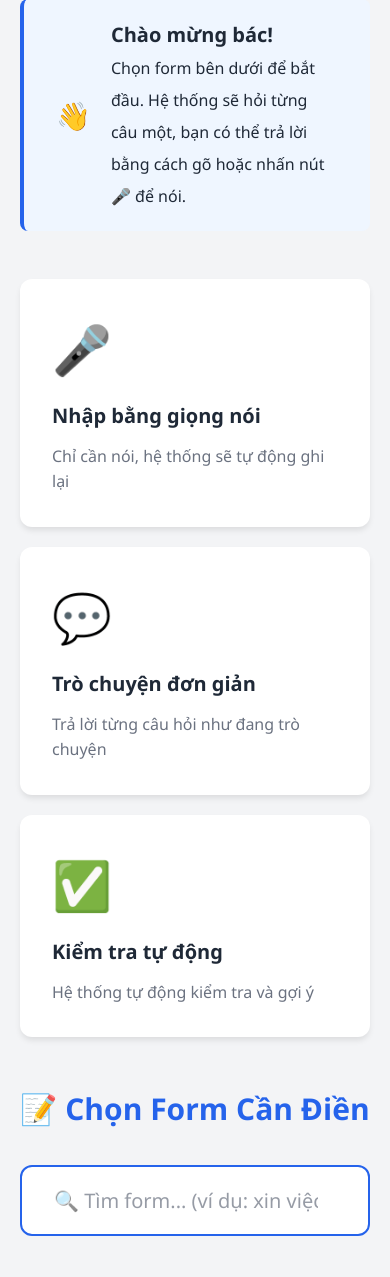
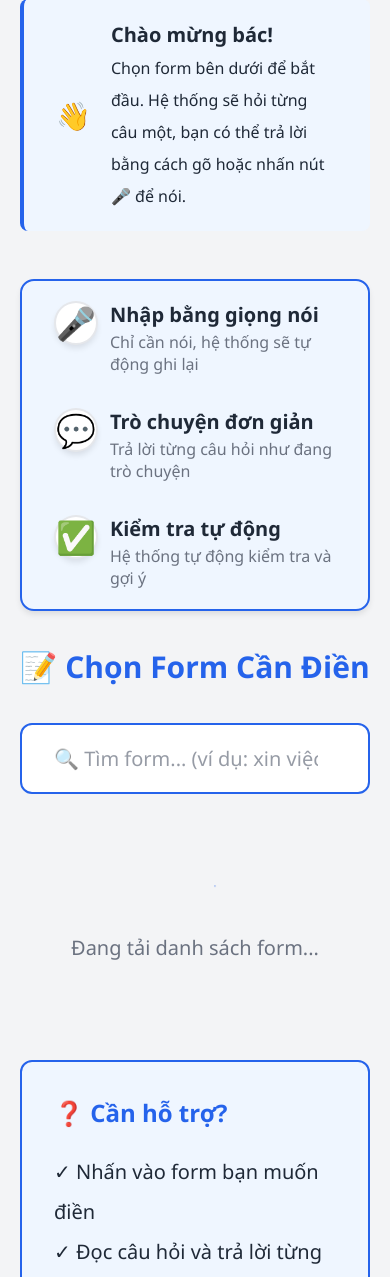
Before and after one commit to magicpro97/elder-friendly-form-pipeline, a Python web app: template templates/index.html in a window 390 px wide. Shown: the part 561-1838 px from the top of the page. Run offline with Jinja, Linux system fonts and the light colour scheme; the template is opened without the code that fills it, so the values that code supplies are empty.

Commit message:
UI: redesign assistive features as horizontal banner\n\n- Changed from card-based layout to banner layout\n- Horizontal items with icons, titles, and descriptions\n- Better visual separation from form cards\n- Responsive: stacks on mobile, horizontal on desktop\n- Improved accessibility with proper ARIA labels

```diff
--- a/static/css/main.css
+++ b/static/css/main.css
@@ -1128,6 +1128,72 @@
   text-decoration: underline;
 }
 
+/* Assistive Feature Banner (distinct from form cards) */
+.assistive-feature-banner {
+  display: flex;
+  gap: var(--spacing-lg);
+  align-items: center;
+  background: var(--bg-accent);
+  border: 2px solid var(--primary-color);
+  border-radius: 14px;
+  padding: var(--spacing-md) var(--spacing-lg);
+  box-shadow: var(--shadow);
+}
+
+.assistive-feature-item {
+  display: flex;
+  align-items: flex-start;
+  gap: var(--spacing-sm);
+  flex: 1 1 0;
+}
+
+.assistive-icon {
+  font-size: 32px;
+  width: 44px;
+  height: 44px;
+  display: inline-flex;
+  align-items: center;
+  justify-content: center;
+  background: var(--bg-primary);
+  border-radius: 50%;
+  border: 2px solid var(--border-color);
+  box-shadow: var(--shadow);
+}
+
+.assistive-copy {
+  line-height: 1.4;
+}
+
+.assistive-title {
+  font-size: var(--font-large);
+  font-weight: 700;
+  color: var(--text-primary);
+}
+
+.assistive-desc {
+  font-size: var(--font-base);
+  color: var(--text-secondary);
+  margin-top: 2px;
+}
+
+.assistive-divider {
+  width: 2px;
+  align-self: stretch;
+  background: var(--border-color);
+  border-radius: 2px;
+}
+
+@media (max-width: 700px) {
+  .assistive-feature-banner {
+    flex-direction: column;
+    align-items: stretch;
+  }
+
+  .assistive-divider {
+    display: none;
+  }
+}
+
 /* Print styles */
 @media print {
   .header,
--- a/static/js/app.js
+++ b/static/js/app.js
@@ -138,7 +138,10 @@
     const btn = document.getElementById("fontSizeToggle");
     if (btn) {
       btn.textContent = isEnlarged ? "🔍 Chữ nhỏ lại" : "🔍 Chữ to hơn";
-      btn.setAttribute("aria-label", isEnlarged ? "Thu nhỏ chữ" : "Phóng to chữ");
+      btn.setAttribute(
+        "aria-label",
+        isEnlarged ? "Thu nhỏ chữ" : "Phóng to chữ"
+      );
     }
 
     this.trackEvent("font_size_toggle", { enlarged: isEnlarged });
@@ -170,16 +173,19 @@
     }
 
     // Filter by title or aliases
-    const filtered = this.allForms.filter(form => {
+    const filtered = this.allForms.filter((form) => {
       const titleMatch = form.title.toLowerCase().includes(searchTerm);
-      const aliasMatch = form.aliases && form.aliases.some(alias =>
-        alias.toLowerCase().includes(searchTerm)
-      );
+      const aliasMatch =
+        form.aliases &&
+        form.aliases.some((alias) => alias.toLowerCase().includes(searchTerm));
       return titleMatch || aliasMatch;
     });
 
     this.displayForms(filtered);
-    this.trackEvent("search_used", { query: searchTerm, results: filtered.length });
+    this.trackEvent("search_used", {
+      query: searchTerm,
+      results: filtered.length,
+    });
 
     // Show message if no results
     if (filtered.length === 0) {
@@ -205,13 +211,13 @@
       const recent = this.getRecentForms();
 
       // Remove existing entry if present
-      const filtered = recent.filter(f => f.formId !== formId);
+      const filtered = recent.filter((f) => f.formId !== formId);
 
       // Add to beginning
       filtered.unshift({
         formId,
         formTitle,
-        accessedAt: new Date().toISOString()
+        accessedAt: new Date().toISOString(),
       });
 
       // Keep only last 5
@@ -248,18 +254,28 @@
           🕐 Gần đây bác đã làm
         </h3>
         <div class="recent-forms-grid">
-          ${recent.map(form => `
+          ${recent
+            .map(
+              (form) => `
             <div class="recent-form-item" role="button" tabindex="0"
-                 onclick="assistant.startForm('${form.formId}', '${form.formTitle}')"
-                 onkeydown="if(event.key==='Enter'||event.key===' '){assistant.startForm('${form.formId}', '${form.formTitle}')}"
+                 onclick="assistant.startForm('${form.formId}', '${
+                form.formTitle
+              }')"
+                 onkeydown="if(event.key==='Enter'||event.key===' '){assistant.startForm('${
+                   form.formId
+                 }', '${form.formTitle}')}"
                  aria-label="Mở form ${form.formTitle}">
               <div class="recent-form-info">
                 <div class="recent-form-title">${form.formTitle}</div>
-                <div class="recent-form-time">${this.formatDate(form.accessedAt)}</div>
+                <div class="recent-form-time">${this.formatDate(
+                  form.accessedAt
+                )}</div>
               </div>
               <span style="font-size: 24px;">▶️</span>
             </div>
-          `).join('')}
+          `
+            )
+            .join("")}
         </div>
       </div>
     `;
@@ -275,7 +291,7 @@
         startDate: new Date().toISOString(),
         events: {},
         errors: {},
-        buttonInteractions: {}
+        buttonInteractions: {},
       });
     }
   }
@@ -369,7 +385,6 @@
   }
 
   // ===== END NEW FEATURES =====
-
 
   // Load available forms
   async loadForms() {
@@ -758,21 +773,30 @@
     const showHint = !!(hint && !hasInlineExample && !hintInText);
 
     // Create unique ID for TTS button
-    const ttsId = `tts-${Date.now()}-${Math.random().toString(36).substr(2, 9)}`;
+    const ttsId = `tts-${Date.now()}-${Math.random()
+      .toString(36)
+      .substr(2, 9)}`;
 
     messageDiv.innerHTML = `
       <div class="message-avatar">${avatar}</div>
       <div class="message-content">
         ${text}
         ${showHint ? `<div class="message-hint">Ví dụ: ${hint}</div>` : ""}
-        ${type === "assistant" && this.ttsAvailable ? `
+        ${
+          type === "assistant" && this.ttsAvailable
+            ? `
           <button class="tts-button" id="${ttsId}"
-                  onclick="assistant.speakText('${text.replace(/'/g, "\\'")}', document.getElementById('${ttsId}'))"
+                  onclick="assistant.speakText('${text.replace(
+                    /'/g,
+                    "\\'"
+                  )}', document.getElementById('${ttsId}'))"
                   aria-label="Đọc câu hỏi"
                   title="Nhấn để nghe câu hỏi">
             🔊
           </button>
-        ` : ""}
+        `
+            : ""
+        }
       </div>
     `;
 
--- a/templates/index.html
+++ b/templates/index.html
@@ -64,26 +64,46 @@
           </div>
         </div>
 
-        <!-- Features Grid -->
-        <div class="features-grid">
-          <div class="feature-card">
-            <div class="feature-icon">🎤</div>
-            <h3>Nhập bằng giọng nói</h3>
-            <p>Chỉ cần nói, hệ thống sẽ tự động ghi lại</p>
+        <!-- Assistive Features (Banner, not cards) -->
+        <section
+          class="assistive-feature-banner mb-lg"
+          role="region"
+          aria-label="Tính năng hỗ trợ sử dụng"
+        >
+          <div class="assistive-feature-item">
+            <div class="assistive-icon" aria-hidden="true">🎤</div>
+            <div class="assistive-copy">
+              <div class="assistive-title">Nhập bằng giọng nói</div>
+              <p class="assistive-desc">
+                Chỉ cần nói, hệ thống sẽ tự động ghi lại
+              </p>
+            </div>
           </div>
 
-          <div class="feature-card">
-            <div class="feature-icon">💬</div>
-            <h3>Trò chuyện đơn giản</h3>
-            <p>Trả lời từng câu hỏi như đang trò chuyện</p>
+          <div class="assistive-divider" aria-hidden="true"></div>
+
+          <div class="assistive-feature-item">
+            <div class="assistive-icon" aria-hidden="true">💬</div>
+            <div class="assistive-copy">
+              <div class="assistive-title">Trò chuyện đơn giản</div>
+              <p class="assistive-desc">
+                Trả lời từng câu hỏi như đang trò chuyện
+              </p>
+            </div>
           </div>
 
-          <div class="feature-card">
-            <div class="feature-icon">✅</div>
-            <h3>Kiểm tra tự động</h3>
-            <p>Hệ thống tự động kiểm tra và gợi ý</p>
+          <div class="assistive-divider" aria-hidden="true"></div>
+
+          <div class="assistive-feature-item">
+            <div class="assistive-icon" aria-hidden="true">✅</div>
+            <div class="assistive-copy">
+              <div class="assistive-title">Kiểm tra tự động</div>
+              <p class="assistive-desc">
+                Hệ thống tự động kiểm tra và gợi ý
+              </p>
+            </div>
           </div>
-        </div>
+        </section>
 
         <!-- Forms Selection -->
         <div>
```
